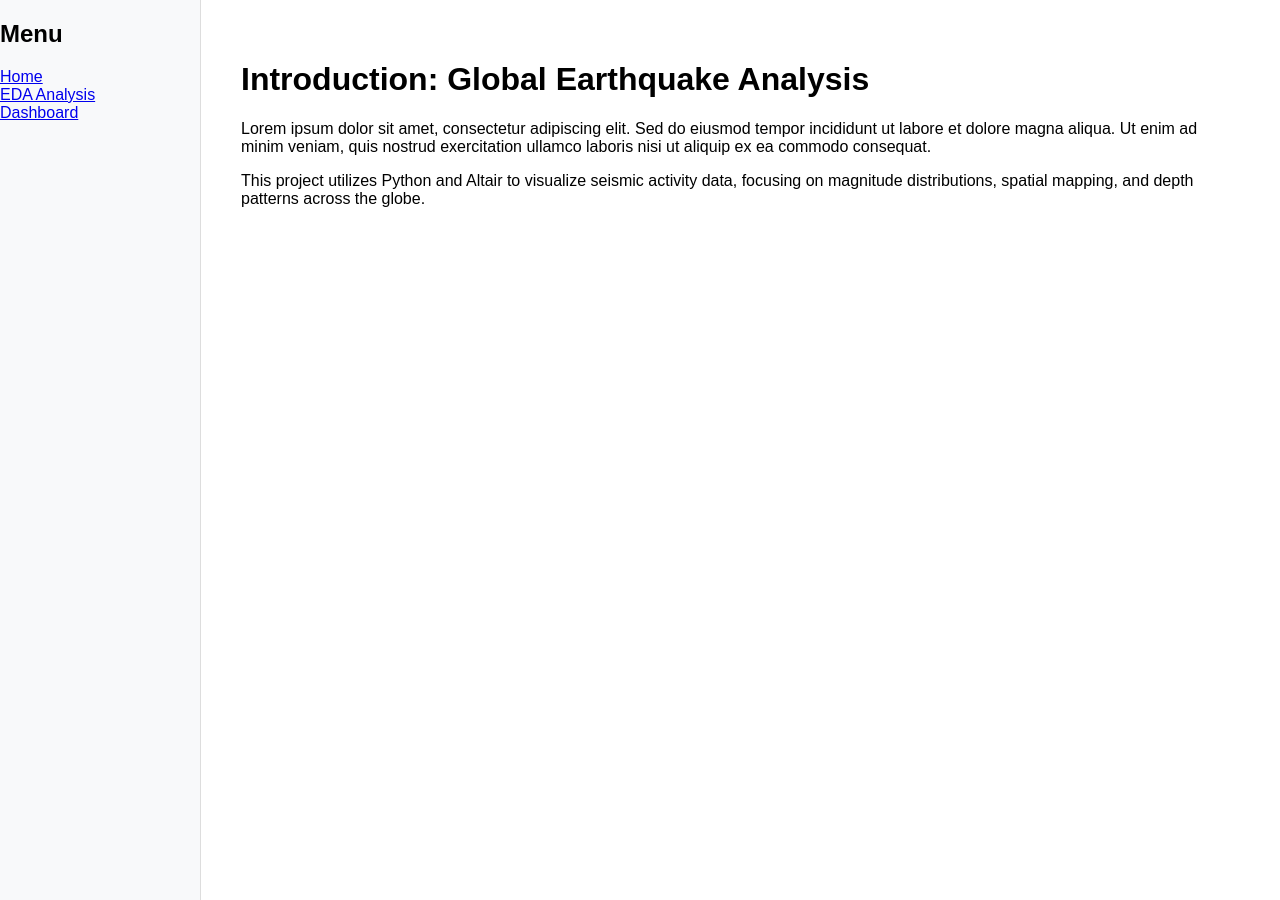
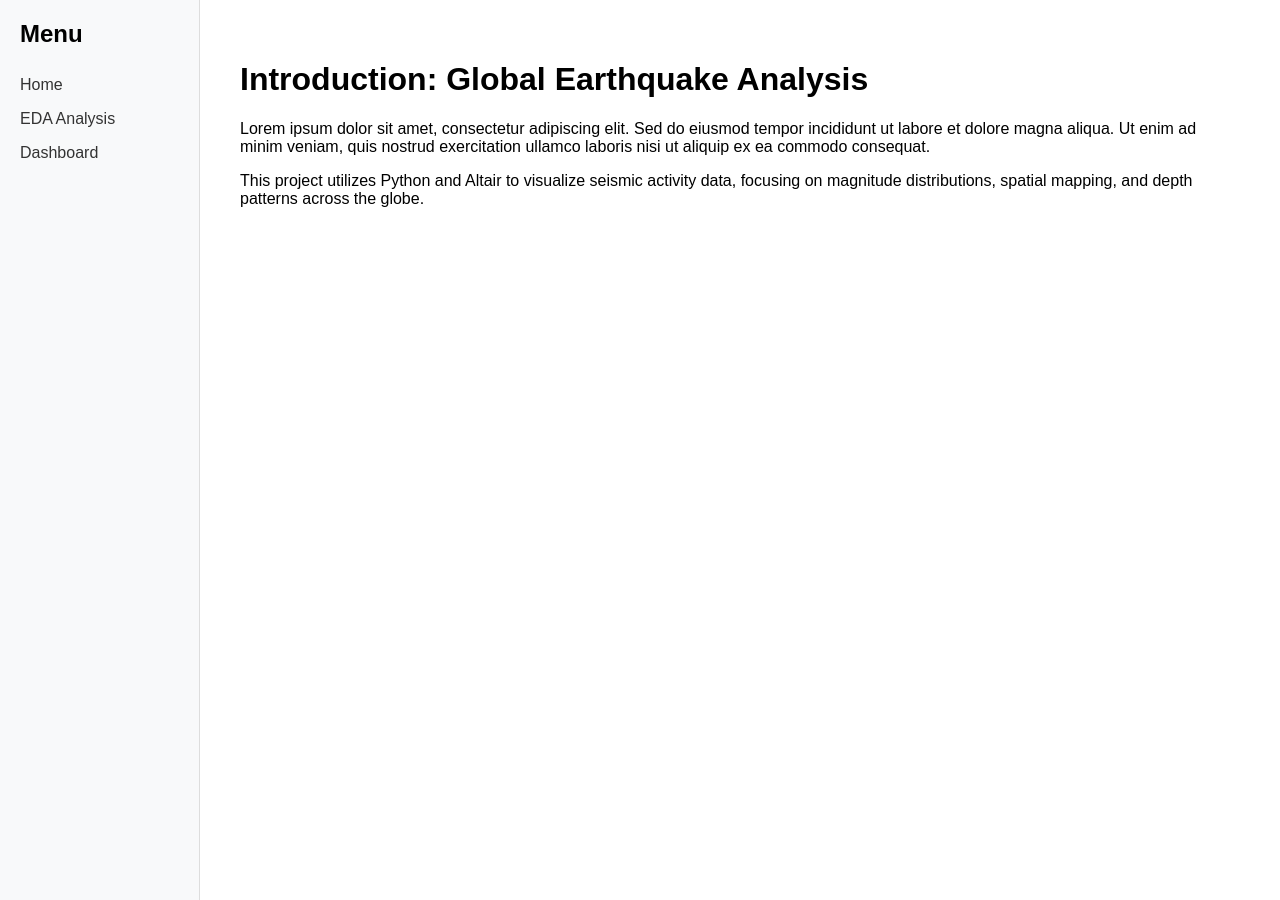
Before and after one commit to ChungYuEricson/VisualizingGlobalEarthquakes, a Jekyll site: the page built from index.md, in a window 1280 px wide. Built offline with Jekyll 4.4.1, drawn with Linux system fonts in a browser that asks for light colours.

Commit message:
updated css

```diff
--- a/_layouts/default.html
+++ b/_layouts/default.html
@@ -6,8 +6,7 @@
     <link rel="stylesheet" href="{{ site.baseurl }}/assets/styles.css">
 </head>
 <body>
-    <div style="display: flex; min-height: 100vh;">
-        <nav style="width: 200px; background: #f8f9fa; border-right: 1px solid #ddd; flex-shrink: 0;">
+    <nav>
         <h2>Menu</h2>
         <ul style="list-style: none; padding: 0;">
             <li><a href="{{ site.baseurl }}/index">Home</a></li>
@@ -16,9 +15,8 @@
         </ul>
     </nav>
 
-        <main style="flex: 1; padding: 40px; min-width: 0; max-width: 100%;">
+    <main>
         {{ content }}
     </main>
-    </div>
 </body>
 </html>
--- a/assets/styles.css
+++ b/assets/styles.css
@@ -1,11 +1,40 @@
 body {
     font-family: sans-serif;
     margin: 0;
+    display: grid;
+    grid-template-columns: 200px 1fr; /* Nav is 200px, main takes rest */
+    min-height: 100vh;
+}
+
+nav {
+    background: #f8f9fa;
+    border-right: 1px solid #ddd;
+    padding: 20px;
+}
+
+nav h2 {
+    margin-top: 0;
+}
+
+nav ul {
+    list-style: none;
+    padding: 0;
+}
+
+nav a {
+    text-decoration: none;
+    color: #333;
+    display: block;
+    padding: 8px 0;
+}
+
+nav a:hover {
+    color: #007bff;
 }
 
 main {
-    flex: 1;
-    padding: 0;
+    padding: 40px;
+    overflow-x: auto;
 }
 
 main iframe {
@@ -13,4 +42,5 @@ main iframe {
     height: 80vh;
     border: none;
     display: block;
+    margin-bottom: 20px;
 }
```
Lines whose indentation alone changed are shown as unchanged.
